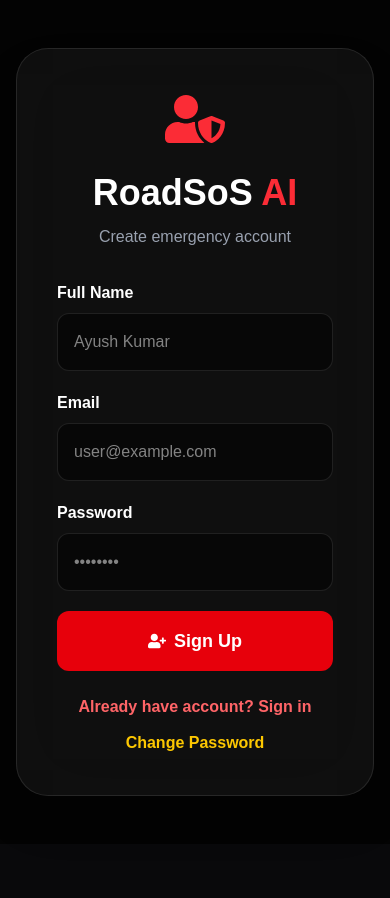
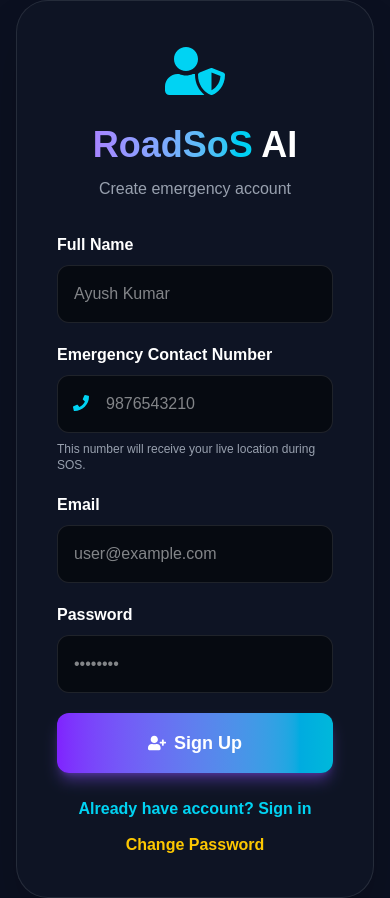
Before and after one commit to akj951591-gif/RoadSoS-AI-project, a React (Vite) app in the folder RoadGuardianAI/client/: page / in a window 390 px wide. Both pictures are taken after a click on the button "New user? Create account". Before the commit the page ends 844 px from the top, so only its background shows below. Built offline with nearby package versions, Linux system fonts and the light colour scheme.

Commit message:
Updated responsive App.jsx and MapView

```diff
--- a/RoadGuardianAI/client/src/App.jsx
+++ b/RoadGuardianAI/client/src/App.jsx
@@ -83,6 +83,15 @@ function App() {
     );
   }
 
+  // USER DATA
+
+  const savedUser =
+    JSON.parse(
+      localStorage.getItem(
+        "roadsos_user"
+      )
+    );
+
   // TAB RENDERING
 
   const renderTab = () => {
@@ -139,7 +148,7 @@ function App() {
       min-h-screen
       bg-[#030303]
       text-white
-      overflow-hidden
+      overflow-x-hidden
       "
     >
 
@@ -158,12 +167,12 @@ function App() {
 
       <nav
         className="
-        fixed
+        sticky
         top-0
         left-0
         w-full
         z-50
-        bg-black/50
+        bg-black/80
         backdrop-blur-2xl
         border-b
         border-white/10
@@ -174,12 +183,19 @@ function App() {
           className="
           max-w-7xl
           mx-auto
-          px-5
+          px-4
+          md:px-5
           py-4
+          "
+        >
+
+          <div
+            className="
             flex
-          flex-wrap
-          items-center
-          justify-between
+            flex-col
+            xl:flex-row
+            xl:items-center
+            xl:justify-between
             gap-5
             "
           >
@@ -188,10 +204,12 @@ function App() {
 
             <h1
               className="
-            text-2xl
-            md:text-3xl
+              text-3xl
+              md:text-4xl
               font-black
               tracking-tight
+              text-center
+              xl:text-left
               "
             >
 
@@ -208,10 +226,11 @@ function App() {
             <div
               className="
               flex
+              flex-wrap
               items-center
-            justify-end
+              justify-center
+              xl:justify-end
               gap-3
-            flex-wrap
               "
             >
 
@@ -232,9 +251,11 @@ function App() {
                     items-center
                     gap-2
                     px-4
-                  py-2
+                    md:px-5
+                    py-3
                     rounded-full
                     text-sm
+                    md:text-base
                     font-bold
                     transition-all
 
@@ -264,12 +285,11 @@ function App() {
                 items-center
                 gap-3
                 px-4
-              py-2
+                py-3
                 rounded-full
                 bg-white/10
                 border
                 border-white/10
-              ml-2
                 "
               >
 
@@ -277,8 +297,8 @@ function App() {
 
                 <div
                   className="
-                w-10
-                h-10
+                  w-11
+                  h-11
                   rounded-full
                   bg-red-600
                   flex
@@ -292,11 +312,8 @@ function App() {
                 >
 
                   {
-                  JSON.parse(
-                    localStorage.getItem(
-                      "roadsos_user"
-                    )
-                  )?.name?.charAt(0)
+                    savedUser?.name?.charAt(0)
+                    || "U"
                   }
 
                 </div>
@@ -324,11 +341,8 @@ function App() {
                   >
 
                     {
-                    JSON.parse(
-                      localStorage.getItem(
-                        "roadsos_user"
-                      )
-                    )?.name
+                      savedUser?.name
+                      || "User"
                     }
 
                   </h3>
@@ -357,9 +371,10 @@ function App() {
                 items-center
                 gap-2
                 px-5
-              py-2
+                py-3
                 rounded-full
                 text-sm
+                md:text-base
                 font-bold
                 bg-red-600
                 hover:bg-red-700
@@ -380,14 +395,15 @@ function App() {
 
           </div>
 
+        </div>
+
       </nav>
 
       {/* PAGE CONTENT */}
 
       <main
         className="
-        pt-32
-        px-4
+        px-3
         md:px-10
         pb-10
         max-w-7xl
--- a/RoadGuardianAI/client/src/components/Login.jsx
+++ b/RoadGuardianAI/client/src/components/Login.jsx
@@ -5,6 +5,7 @@ import {
   FaUserPlus,
   FaUserShield,
   FaKey,
+  FaPhone,
 } from "react-icons/fa";
 
 export default function Login({ onLogin }) {
@@ -15,6 +16,7 @@ export default function Login({ onLogin }) {
   const [form, setForm] = useState({
     name: "",
     email: "",
+    phone: "",
     password: "",
     newPassword: "",
   });
@@ -32,13 +34,28 @@ export default function Login({ onLogin }) {
     e.preventDefault();
 
     // SIGN UP
+
     if (mode === "signup") {
+
+      if (
+        !form.phone ||
+        form.phone.replace(/\D/g, "").length < 10
+      ) {
+
+        alert(
+          "Please enter at least one valid emergency contact number."
+        );
+
+        return;
+      }
 
       localStorage.setItem(
         "roadsos_user",
+
         JSON.stringify({
           name: form.name,
           email: form.email,
+          phone: form.phone,
           password: form.password,
         })
       );
@@ -53,6 +70,7 @@ export default function Login({ onLogin }) {
     }
 
     // SIGN IN
+
     if (mode === "signin") {
 
       const savedUser =
@@ -89,6 +107,7 @@ export default function Login({ onLogin }) {
     }
 
     // CHANGE PASSWORD
+
     if (mode === "change") {
 
       const savedUser =
@@ -145,17 +164,30 @@ export default function Login({ onLogin }) {
       flex
       items-center
       justify-center
-      bg-[#030303]
+      bg-[#0B1020]
       text-white
       px-4
       "
     >
 
+      {/* BACKGROUND */}
+
+      <div
+        className="
+        fixed
+        inset-0
+        -z-10
+        bg-[radial-gradient(circle_at_top_left,#7C3AED55,transparent_35%),radial-gradient(circle_at_bottom_right,#06B6D455,transparent_35%)]
+        "
+      />
+
+      {/* CARD */}
+
       <div
         className="
         w-full
         max-w-md
-        bg-white/5
+        bg-[#111827]/70
         border
         border-white/10
         rounded-[2rem]
@@ -165,11 +197,13 @@ export default function Login({ onLogin }) {
         "
       >
 
+        {/* HEADER */}
+
         <div className="text-center">
 
           <FaUserShield
             className="
-            text-red-500
+            text-cyan-400
             text-6xl
             mx-auto
             "
@@ -183,10 +217,21 @@ export default function Login({ onLogin }) {
             "
           >
 
+            <span
+              className="
+              bg-gradient-to-r
+              from-violet-400
+              to-cyan-400
+              bg-clip-text
+              text-transparent
+              "
+            >
+
               RoadSoS
-            <span className="text-red-500">
+
+            </span>
+
             {" "}AI
-            </span>
 
           </h1>
 
@@ -194,9 +239,13 @@ export default function Login({ onLogin }) {
 
             {
               mode === "signin"
+
               ? "Sign in to emergency dashboard"
+
               : mode === "signup"
+
               ? "Create emergency account"
+
               : "Change your password"
             }
 
@@ -204,10 +253,14 @@ export default function Login({ onLogin }) {
 
         </div>
 
+        {/* FORM */}
+
         <form
           onSubmit={handleSubmit}
           className="mt-8 space-y-5"
         >
+
+          {/* FULL NAME */}
 
           {
             mode === "signup" && (
@@ -221,7 +274,9 @@ export default function Login({ onLogin }) {
                   font-bold
                   "
                 >
+
                   Full Name
+
                 </label>
 
                 <input
@@ -231,6 +286,7 @@ export default function Login({ onLogin }) {
                   value={form.name}
                   onChange={handleChange}
                   placeholder="Ayush Kumar"
+
                   className="
                   w-full
                   p-4
@@ -246,6 +302,11 @@ export default function Login({ onLogin }) {
             )
           }
 
+          {/* PHONE */}
+
+          {
+            mode === "signup" && (
+
               <div>
 
                 <label
@@ -255,7 +316,75 @@ export default function Login({ onLogin }) {
                   font-bold
                   "
                 >
+
+                  Emergency Contact Number
+
+                </label>
+
+                <div className="relative">
+
+                  <FaPhone
+                    className="
+                    absolute
+                    left-4
+                    top-5
+                    text-cyan-400
+                    "
+                  />
+
+                  <input
+                    name="phone"
+                    type="tel"
+                    required
+                    value={form.phone}
+                    onChange={handleChange}
+                    placeholder="9876543210"
+
+                    className="
+                    w-full
+                    p-4
+                    pl-12
+                    rounded-xl
+                    bg-black/50
+                    border
+                    border-white/10
+                    outline-none
+                    "
+                  />
+
+                </div>
+
+                <p
+                  className="
+                  mt-2
+                  text-xs
+                  text-gray-400
+                  "
+                >
+
+                  This number will receive
+                  your live location during SOS.
+
+                </p>
+
+              </div>
+            )
+          }
+
+          {/* EMAIL */}
+
+          <div>
+
+            <label
+              className="
+              block
+              mb-2
+              font-bold
+              "
+            >
+
               Email
+
             </label>
 
             <input
@@ -265,6 +394,7 @@ export default function Login({ onLogin }) {
               value={form.email}
               onChange={handleChange}
               placeholder="user@example.com"
+
               className="
               w-full
               p-4
@@ -278,6 +408,8 @@ export default function Login({ onLogin }) {
 
           </div>
 
+          {/* PASSWORD */}
+
           <div>
 
             <label
@@ -287,7 +419,15 @@ export default function Login({ onLogin }) {
               font-bold
               "
             >
-              Password
+
+              {
+                mode === "change"
+
+                ? "Current Password"
+
+                : "Password"
+              }
+
             </label>
 
             <input
@@ -297,6 +437,7 @@ export default function Login({ onLogin }) {
               value={form.password}
               onChange={handleChange}
               placeholder="••••••••"
+
               className="
               w-full
               p-4
@@ -310,6 +451,8 @@ export default function Login({ onLogin }) {
 
           </div>
 
+          {/* NEW PASSWORD */}
+
           {
             mode === "change" && (
 
@@ -322,7 +465,9 @@ export default function Login({ onLogin }) {
                   font-bold
                   "
                 >
+
                   New Password
+
                 </label>
 
                 <input
@@ -332,6 +477,7 @@ export default function Login({ onLogin }) {
                   value={form.newPassword}
                   onChange={handleChange}
                   placeholder="New password"
+
                   className="
                   w-full
                   p-4
@@ -347,12 +493,17 @@ export default function Login({ onLogin }) {
             )
           }
 
+          {/* BUTTON */}
+
           <button
             className="
             w-full
             py-4
-            bg-red-600
-            hover:bg-red-700
+            bg-gradient-to-r
+            from-violet-600
+            to-cyan-500
+            hover:from-violet-700
+            hover:to-cyan-600
             rounded-xl
             font-bold
             text-lg
@@ -360,22 +511,32 @@ export default function Login({ onLogin }) {
             items-center
             justify-center
             gap-2
+            shadow-lg
+            shadow-violet-500/40
             "
           >
 
             {
               mode === "signin"
+
               ? <FaLock />
+
               : mode === "signup"
+
               ? <FaUserPlus />
+
               : <FaKey />
             }
 
             {
               mode === "signin"
+
               ? "Sign In"
+
               : mode === "signup"
+
               ? "Sign Up"
+
               : "Change Password"
             }
 
@@ -383,25 +544,34 @@ export default function Login({ onLogin }) {
 
         </form>
 
+        {/* LINKS */}
+
         <div className="mt-6 space-y-3">
 
           <button
-            onClick={() => setMode(
+            onClick={() =>
+              setMode(
                 mode === "signin"
+
                 ? "signup"
+
                 : "signin"
-            )}
+              )
+            }
+
             className="
             w-full
-            text-red-400
-            hover:text-red-300
+            text-cyan-400
+            hover:text-cyan-300
             font-bold
             "
           >
 
             {
               mode === "signin"
+
               ? "New user? Create account"
+
               : "Already have account? Sign in"
             }
 
@@ -409,6 +579,7 @@ export default function Login({ onLogin }) {
 
           <button
             onClick={() => setMode("change")}
+
             className="
             w-full
             text-yellow-400
@@ -416,7 +587,9 @@ export default function Login({ onLogin }) {
             font-bold
             "
           >
+
             Change Password
+
           </button>
 
         </div>
--- a/RoadGuardianAI/client/src/components/MapView.jsx
+++ b/RoadGuardianAI/client/src/components/MapView.jsx
@@ -187,7 +187,7 @@ export default function MapView() {
 
   return (
     <section className="py-10">
-      <h1 className="text-5xl font-black text-center mb-8">
+      <h1 className="text-3xl md:text-5xl font-black text-center mb-8 mt-6">
         Nearest Hospital & Live Navigation
       </h1>
 
--- a/RoadGuardianAI/client/src/components/SOSPanel.jsx
+++ b/RoadGuardianAI/client/src/components/SOSPanel.jsx
@@ -5,11 +5,15 @@ export default function SOSPanel() {
   const [countdown, setCountdown] = useState(10);
   const audioRef = useRef(null);
 
+  const savedUser = JSON.parse(localStorage.getItem("roadsos_user"));
+
   useEffect(() => {
     let timer;
 
     if (active && countdown > 0) {
-      timer = setTimeout(() => setCountdown(countdown - 1), 1000);
+      timer = setTimeout(() => {
+        setCountdown(countdown - 1);
+      }, 1000);
     }
 
     if (active && countdown === 0) {
@@ -22,13 +26,22 @@ export default function SOSPanel() {
   }, [active, countdown]);
 
   const startSOS = () => {
+    if (!savedUser?.phone) {
+      alert("No emergency contact found. Please sign up again with a phone number.");
+      return;
+    }
+
     setActive(true);
-    audioRef.current?.play();
+
+    if (audioRef.current) {
+      audioRef.current.play();
+    }
   };
 
   const cancelSOS = () => {
     setActive(false);
     setCountdown(10);
+
     if (audioRef.current) {
       audioRef.current.pause();
       audioRef.current.currentTime = 0;
@@ -36,17 +49,34 @@ export default function SOSPanel() {
   };
 
   const triggerEmergency = () => {
-    navigator.geolocation.getCurrentPosition((location) => {
-      const lat = location.coords.latitude;
-      const lng = location.coords.longitude;
+    navigator.geolocation.getCurrentPosition(
+      (location) => {
+        const lat = location.coords.latitude;
+        const lng = location.coords.longitude;
 
-      const message =
-        `🚨 RoadSoS Emergency Alert 🚨%0A` +
-        `I need immediate help.%0A%0A` +
-        `📍 Location:%0Ahttps://maps.google.com/?q=${lat},${lng}`;
+        const phone = savedUser.phone.replace(/\D/g, "");
 
-      window.open(`https://wa.me/?text=${message}`, "_blank");
-    });
+        const message =
+          `🚨 RoadSoS Emergency Alert 🚨%0A` +
+          `${savedUser.name || "User"} needs immediate help.%0A%0A` +
+          `📍 Live Location:%0A` +
+          `https://maps.google.com/?q=${lat},${lng}%0A%0A` +
+          `Please contact emergency services immediately.`;
+
+        window.open(
+          `https://wa.me/91${phone}?text=${message}`,
+          "_blank"
+        );
+      },
+      () => {
+        alert("Location permission denied. Please allow location access.");
+      },
+      {
+        enableHighAccuracy: true,
+        timeout: 15000,
+        maximumAge: 0,
+      }
+    );
   };
 
   return (
@@ -56,21 +86,36 @@ export default function SOSPanel() {
         src="https://www.soundjay.com/misc/sounds/bell-ringing-05.wav"
       />
 
-      <div className="w-full max-w-2xl bg-white/5 border border-white/10 rounded-[2rem] p-8 md:p-12 shadow-2xl backdrop-blur-2xl text-center">
-        <h1 className="text-5xl font-black text-red-500">Emergency SOS</h1>
+      <div className="w-full max-w-2xl bg-[#111827]/70 border border-white/10 rounded-[2rem] p-8 md:p-12 shadow-2xl backdrop-blur-2xl text-center">
+        <h1 className="text-5xl font-black bg-gradient-to-r from-violet-400 to-cyan-400 bg-clip-text text-transparent">
+          Emergency SOS
+        </h1>
+
         <p className="mt-4 text-gray-400">
-          Sends live location through WhatsApp after countdown.
+          Sends your live location to your saved emergency contact.
         </p>
+
+        <div className="mt-6 bg-black/40 border border-white/10 rounded-2xl p-4">
+          <p className="text-gray-400">Emergency Contact</p>
+
+          <h2 className="text-2xl font-bold text-cyan-400">
+            {savedUser?.phone || "No number saved"}
+          </h2>
+        </div>
 
         {active ? (
           <div className="mt-10">
-            <div className="text-8xl font-black text-red-500 animate-pulse">
+            <div className="text-8xl font-black text-red-400 animate-pulse">
               {countdown}
             </div>
 
+            <p className="mt-4 text-gray-400">
+              Sending SOS in {countdown} seconds...
+            </p>
+
             <button
               onClick={cancelSOS}
-              className="mt-8 px-8 py-4 bg-white text-black rounded-2xl text-xl font-bold"
+              className="mt-8 px-8 py-4 bg-white text-black rounded-2xl text-xl font-bold hover:bg-gray-200"
             >
               Cancel SOS
             </button>
@@ -78,11 +123,15 @@ export default function SOSPanel() {
         ) : (
           <button
             onClick={startSOS}
-            className="mt-10 w-44 h-44 rounded-full bg-red-600 hover:bg-red-700 text-5xl font-black animate-pulse shadow-2xl shadow-red-600/40"
+            className="mt-10 w-44 h-44 rounded-full bg-gradient-to-r from-red-600 to-orange-500 hover:from-red-700 hover:to-orange-600 text-5xl font-black animate-pulse shadow-2xl shadow-red-600/40"
           >
             SOS
           </button>
         )}
+
+        <p className="mt-8 text-sm text-gray-500">
+          WhatsApp will open automatically with your location message.
+        </p>
       </div>
     </section>
   );
```
Lines whose indentation alone changed are shown as unchanged.
